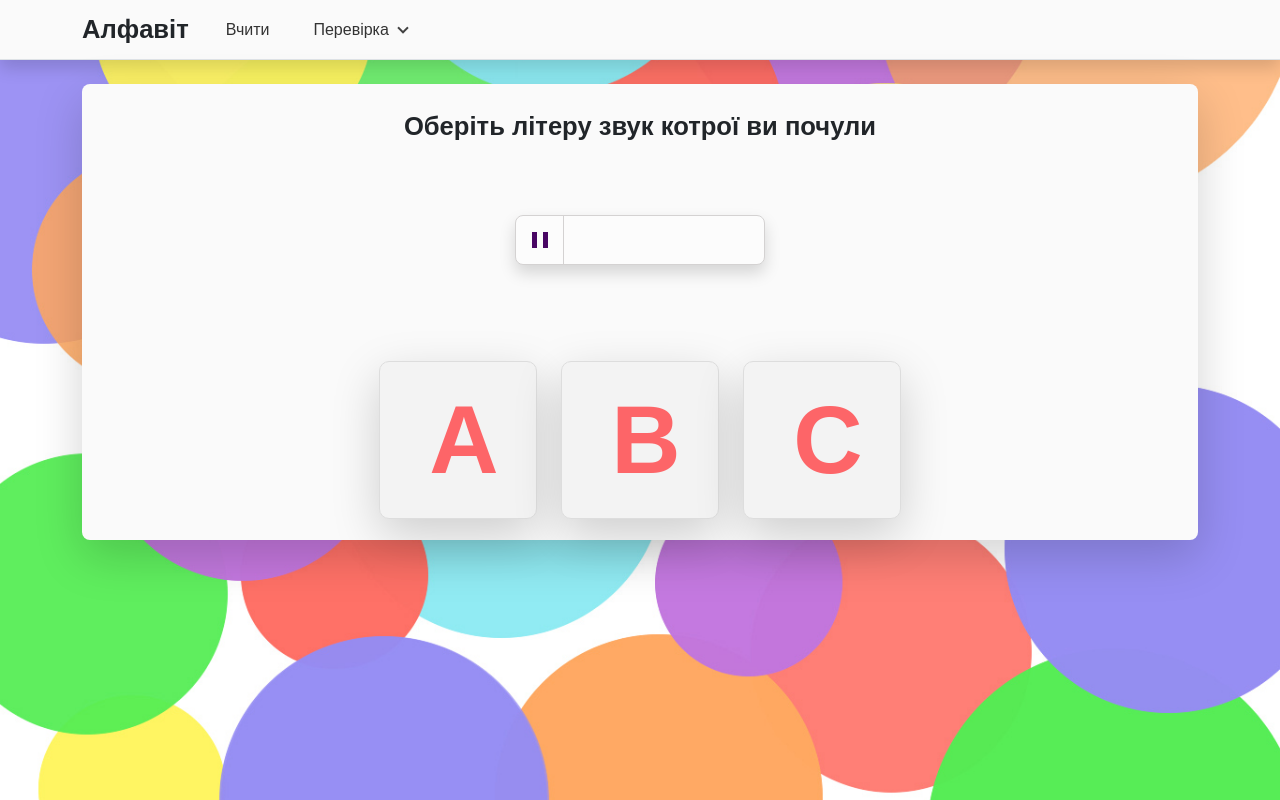
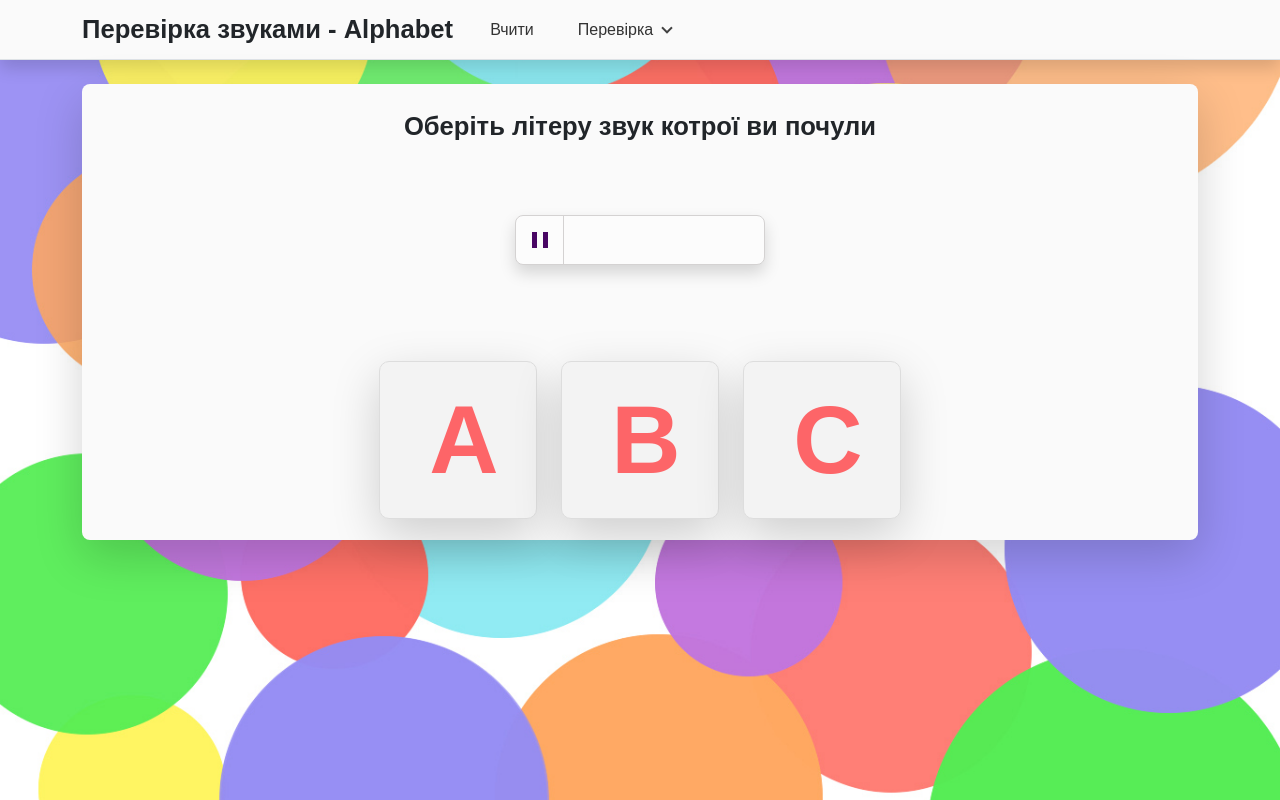
Before and after one commit to Elgias/Alphabet, a website: page soundtest.html in a window 1280 px wide. Drawn offline with Linux system fonts and the light colour scheme; a web font is replaced by a local one.

Commit message:
title added

```diff
--- a/soundtest.html
+++ b/soundtest.html
@@ -14,7 +14,7 @@
 <body flex>
   <header class="border-bottom border-1 shadow p-2 pb-1 pt-1 ">
     <div class="h-100 container-md d-flex align-items-center">
-      <h1 class="fw-bold">Алфавіт</h1>
+      <h1 class="fw-bold">Перевірка звуками - Alphabet</h1>
       <nav>
         <ul class="d-flex flex-row list-unstyled">
           <li><a class="p-3 pb-1 pt-1 text-decoration-none" href="alphabet.html">Вчити</a></li>
```
Also changed, not shown: alphabet.html (+1 -1 lines).
